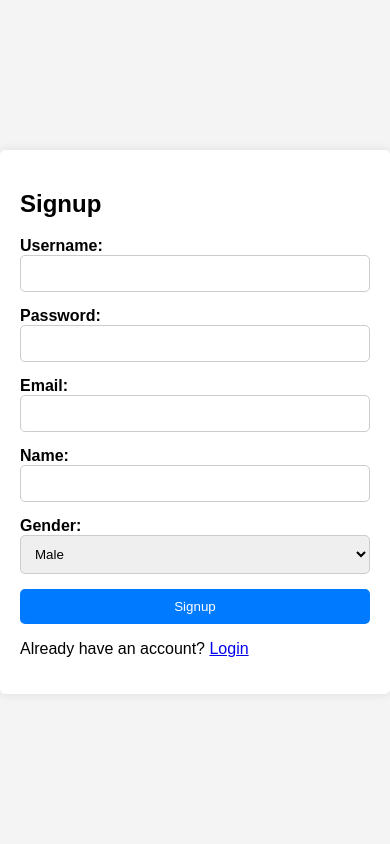
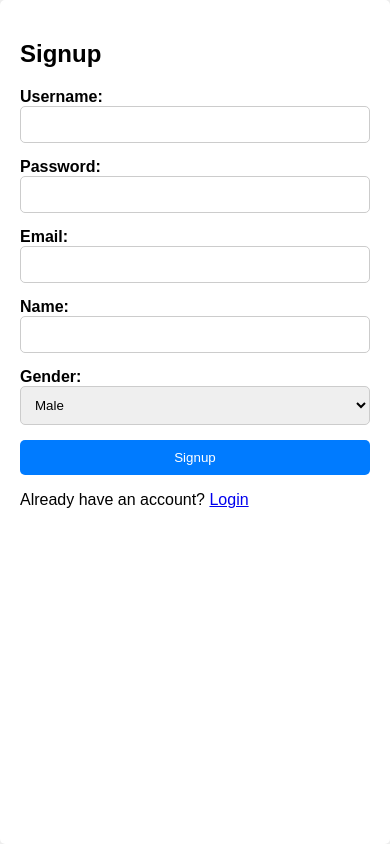
Before and after one commit to waltertaya/ChitChat-PortfolioProject, a Node server app: page /signup in a window 390 px wide. Run offline with Node 20, Linux system fonts and the light colour scheme; some libraries are stand-ins or nearby versions.

Commit message:
Updated: login & signup mobile ui

```diff
--- a/public/css/styles.css
+++ b/public/css/styles.css
@@ -53,3 +53,10 @@ button {
 button:hover {
     background-color: #0056b3;
 }
+
+@media screen and (max-width: 768px) {
+    body {
+        justify-content: unset;
+        align-items: unset;
+    }
+}
```
